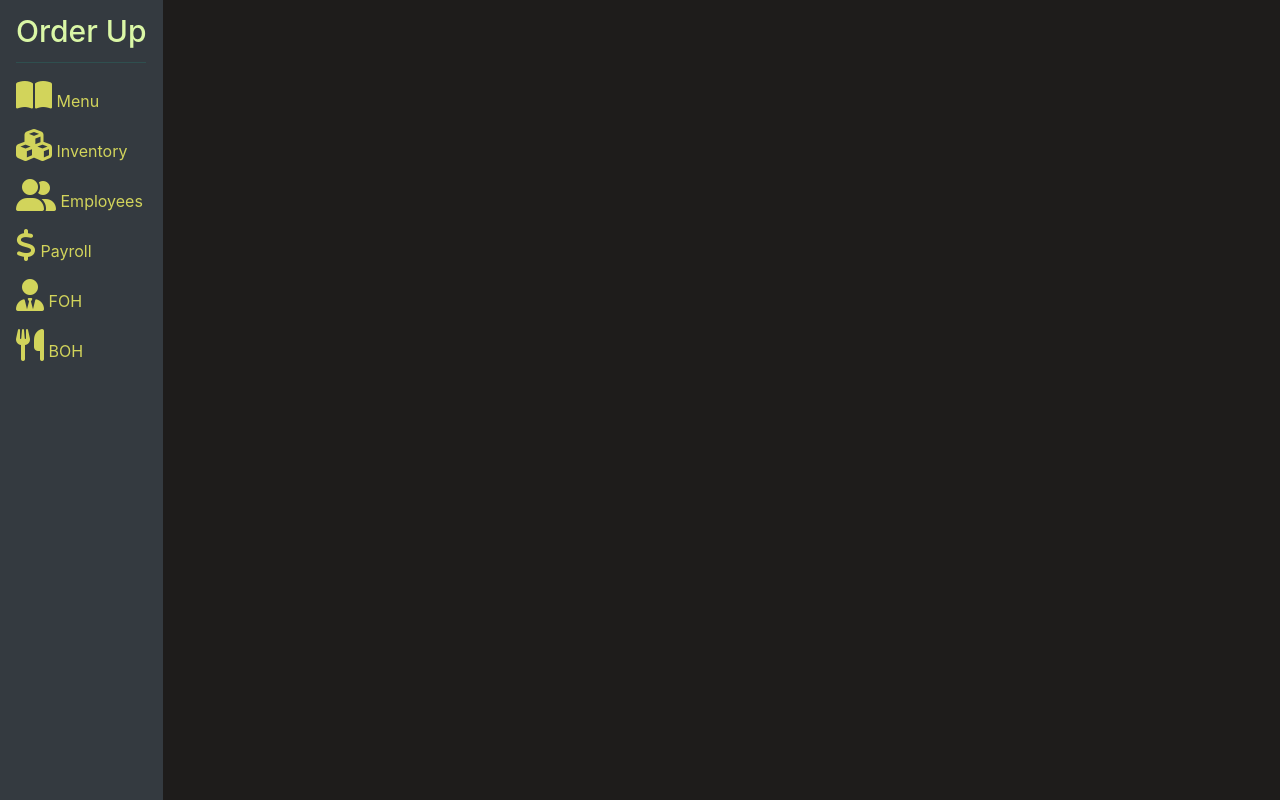
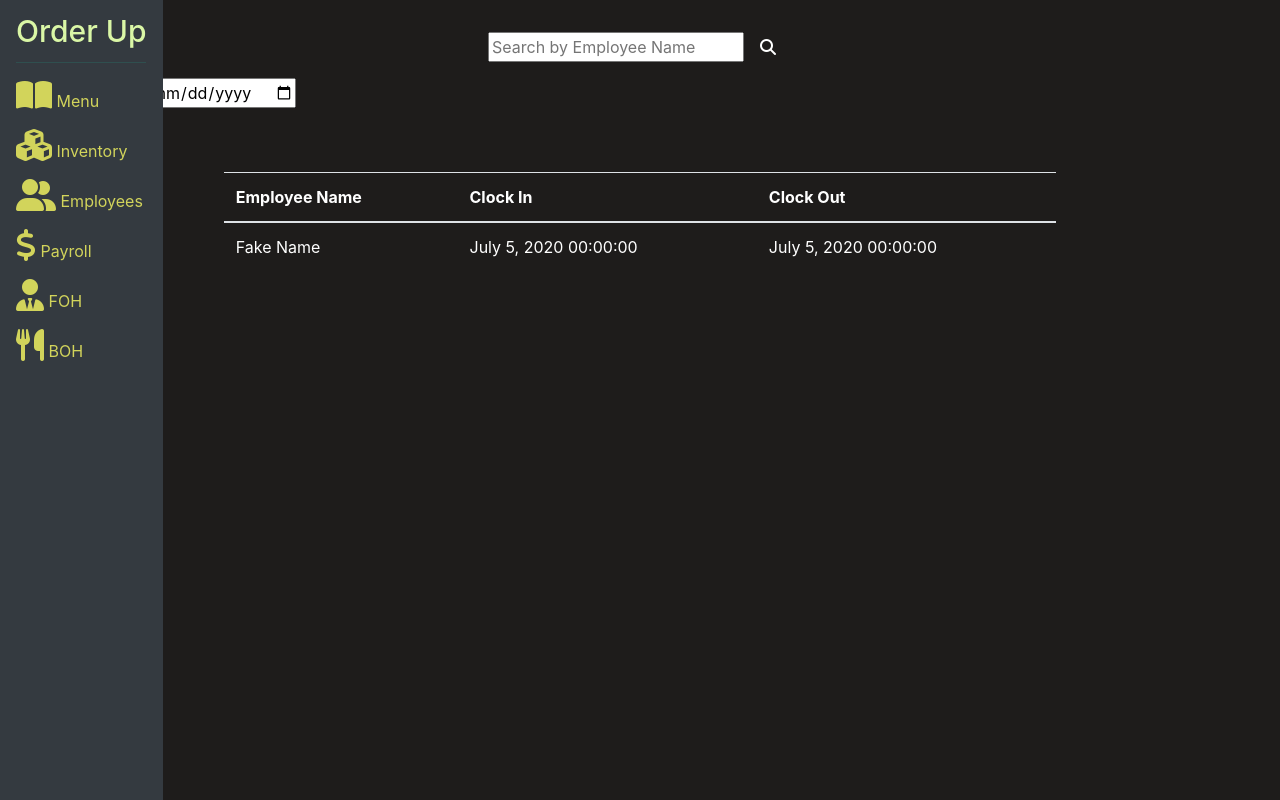
Before and after one commit to justnle/order-up, a React (Create React App) app in the folder client/: page / in a window 1280 px wide. Built offline with nearby package versions, Linux system fonts and the light colour scheme.

Commit message:
Fleshing out time clock page

```diff
--- a/client/src/App.js
+++ b/client/src/App.js
@@ -1,9 +1,11 @@
 import React from "react";
 import Sidebar from "./components/Sidebar";
+import TimeManagement from "./pages/TimeManagement/index";
 function App() {
   return (
     <div className="App">
       <Sidebar />
+      <TimeManagement />
     </div>
   );
 }
--- a/client/src/components/SearchBar/index.js
+++ b/client/src/components/SearchBar/index.js
@@ -4,7 +4,7 @@ function SearchBar(props) {
   return (
     <div className="form-group" id="searchbar">
       <input className="form-control" {...props} />
-      <i className="fas fa-search fa-2x" id="searchicon"></i>
+      <i className="fas fa-search fa-1x mx-3" id="searchicon"></i>
     </div>
   );
 }
--- a/client/src/components/SearchBar/style.css
+++ b/client/src/components/SearchBar/style.css
@@ -1,8 +1,3 @@
 #searchicon {
   color: white !important;
-  padding: 5%;
 }
-#searchbar {
-  display: flex;
-  flex-direction: row;
-}
--- a/client/src/pages/TimeManagement/index.js
+++ b/client/src/pages/TimeManagement/index.js
@@ -0,0 +1,42 @@
+import React from "react";
+import SearchBar from "../../components/SearchBar/index";
+import Container from "react-bootstrap/Container";
+import TableComponent from "../../components/Table/index";
+import Calendar from "../../components/Calendar/index";
+class TimeManagement extends React.Component {
+  render() {
+    return (
+      <div>
+        <Container className="d-flex justify-content-center ">
+          <SearchBar
+            className="flex-row"
+            placeholder="Search by Employee Name"
+          />
+        </Container>
+        <Calendar />
+        <Calendar />
+        <Container
+          style={{ display: "flex", justifyContent: "center", marginTop: "5%" }}
+        >
+          <TableComponent style={{ width: "75%", color: "white" }}>
+            <thead>
+              <TableComponent.TR>
+                <TableComponent.TH>Employee Name</TableComponent.TH>
+                <TableComponent.TH>Clock In</TableComponent.TH>
+                <TableComponent.TH>Clock Out</TableComponent.TH>
+              </TableComponent.TR>
+            </thead>
+            <tbody>
+              <TableComponent.TR>
+                <TableComponent.TD>Fake Name</TableComponent.TD>
+                <TableComponent.TD>July 5, 2020 00:00:00</TableComponent.TD>
+                <TableComponent.TD>July 5, 2020 00:00:00</TableComponent.TD>
+              </TableComponent.TR>
+            </tbody>
+          </TableComponent>
+        </Container>
+      </div>
+    );
+  }
+}
+export default TimeManagement;
```
